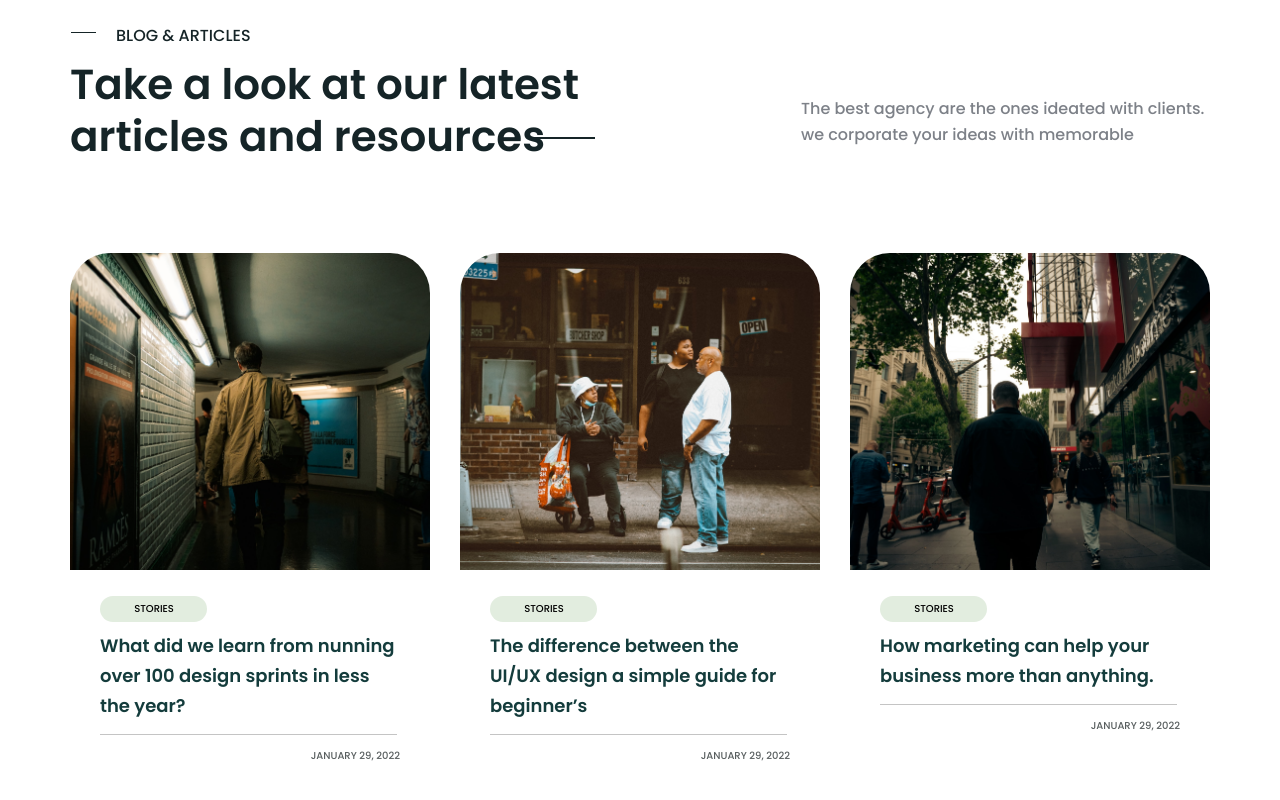
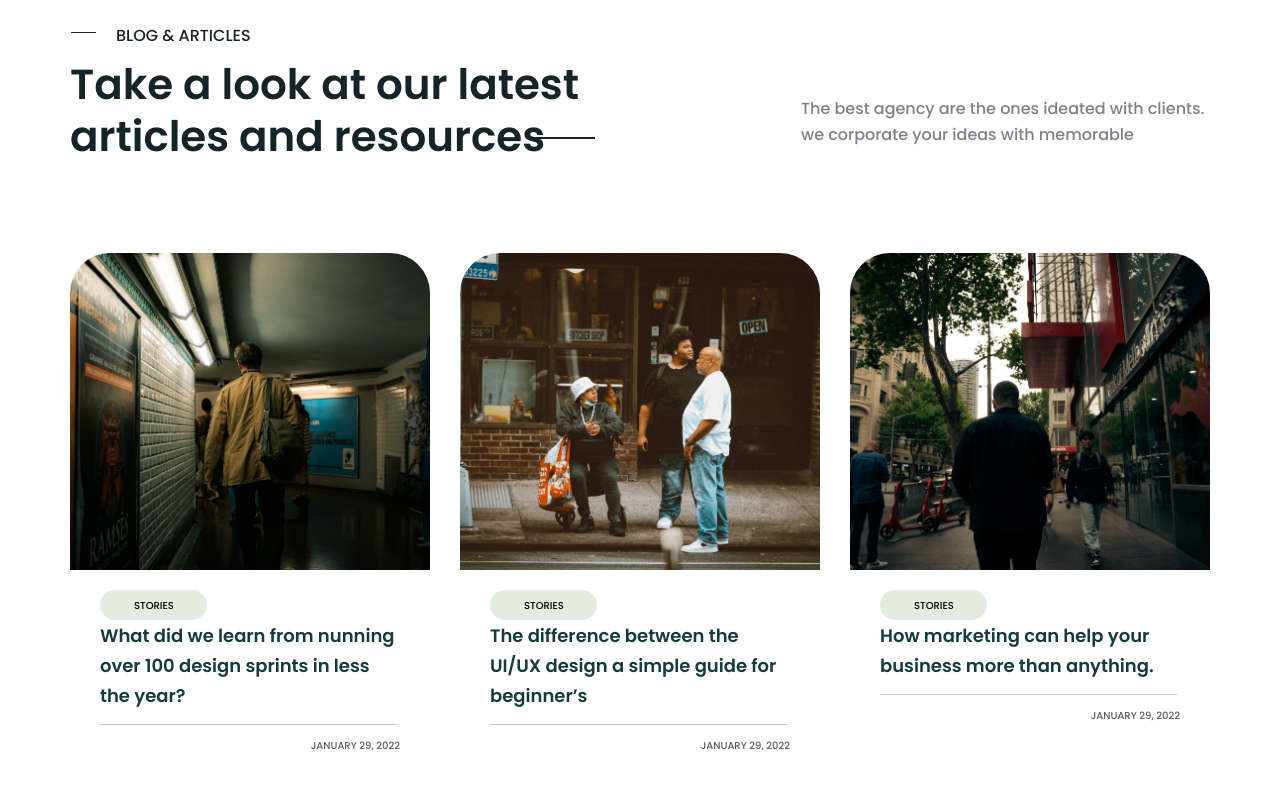
Before and after one commit to vantra99/f8-project-03.1, a plain HTML site: page index.html in a window 1280 px wide. Shown: the part 5383-6183 px from the top of the page. Drawn offline with Linux system fonts and the light colour scheme.

Commit message:
fix bug blog

```diff
--- a/assets/css/style.css
+++ b/assets/css/style.css
@@ -830,7 +830,7 @@ header {
 .feature-desc {
   display: flex;
   margin: 0 auto;
-  width: 547px;
+  width: 536px;
   color: var(--text-color-light-gray);
   text-align: center;
   font-size: 1.6rem;
@@ -952,12 +952,18 @@ header {
   height: 26px;
   border-radius: 20px;
   background: var(--scondery-color-light-green, #e2eddf);
-  padding: 7px 33px 7px 34px;
+  padding: 9px 33px 7px 34px;
   color: #000;
   text-align: center;
   font-size: 1rem;
   font-weight: 500;
   line-height: 1.2;
+  transition: 0.3s ease;
+}
+
+.blog-item:hover .blog-body__btn {
+  color: var(--scondery-color-light-green);
+  background: var(--primary-color-black-green);
 }
 
 .blog-body__desc {
--- a/index.html
+++ b/index.html
@@ -558,7 +558,7 @@
                   />
                 </figure>
                 <div class="blog-body">
-                  <div class="blog-body__btn">STORIES</div>
+                  <a href="#!" class="blog-body__btn">STORIES</a>
                   <p class="blog-body__desc">
                     What did we learn from nunning over 100 design sprints in
                     less the year?
@@ -576,7 +576,7 @@
                   />
                 </figure>
                 <div class="blog-body">
-                  <div class="blog-body__btn">STORIES</div>
+                  <a href="#!" class="blog-body__btn">STORIES</a>
                   <p class="blog-body__desc">
                     The difference between the UI/UX design a simple guide for
                     beginner’s
@@ -594,7 +594,7 @@
                   />
                 </figure>
                 <div class="blog-body">
-                  <div class="blog-body__btn">STORIES</div>
+                  <a href="#!" class="blog-body__btn">STORIES</a>
                   <p class="blog-body__desc">
                     How marketing can help your business more than anything.
                   </p>
```
